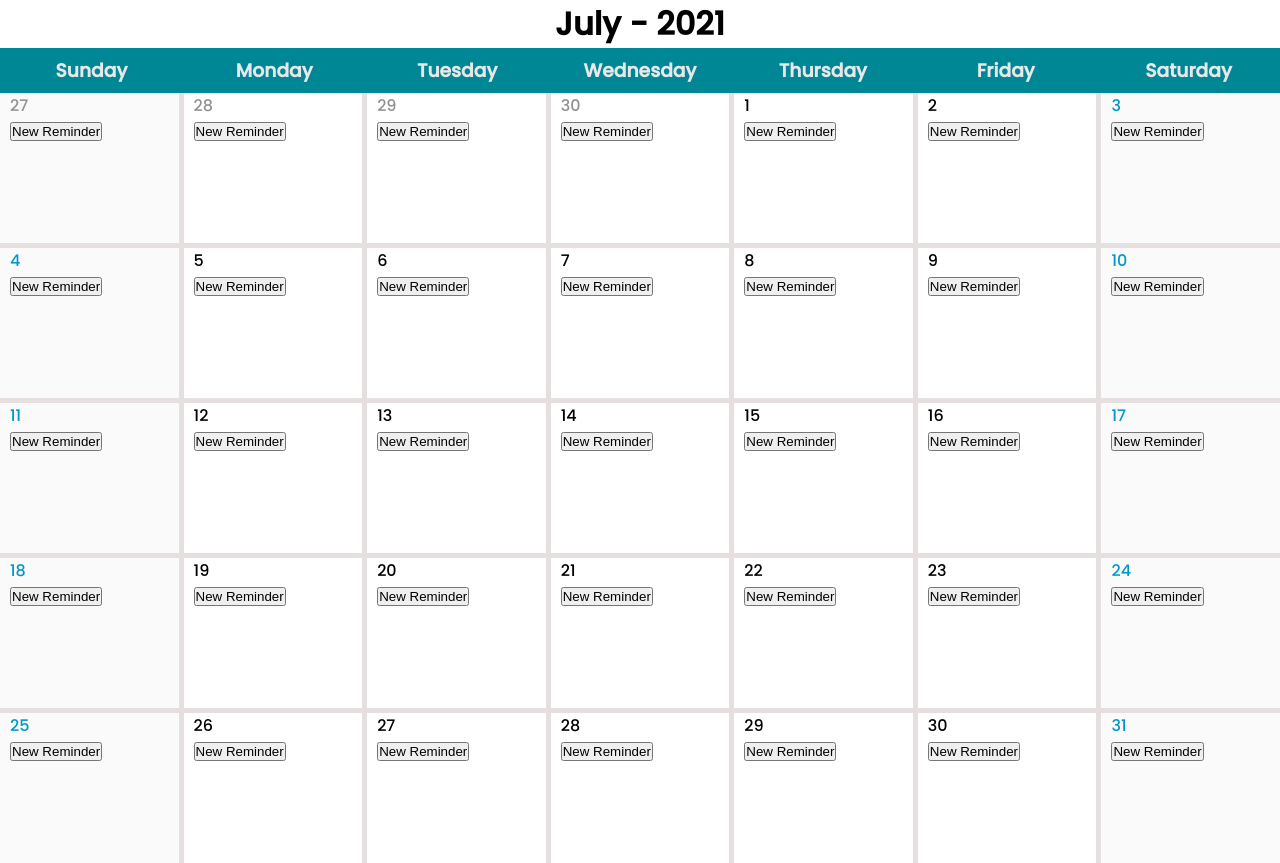
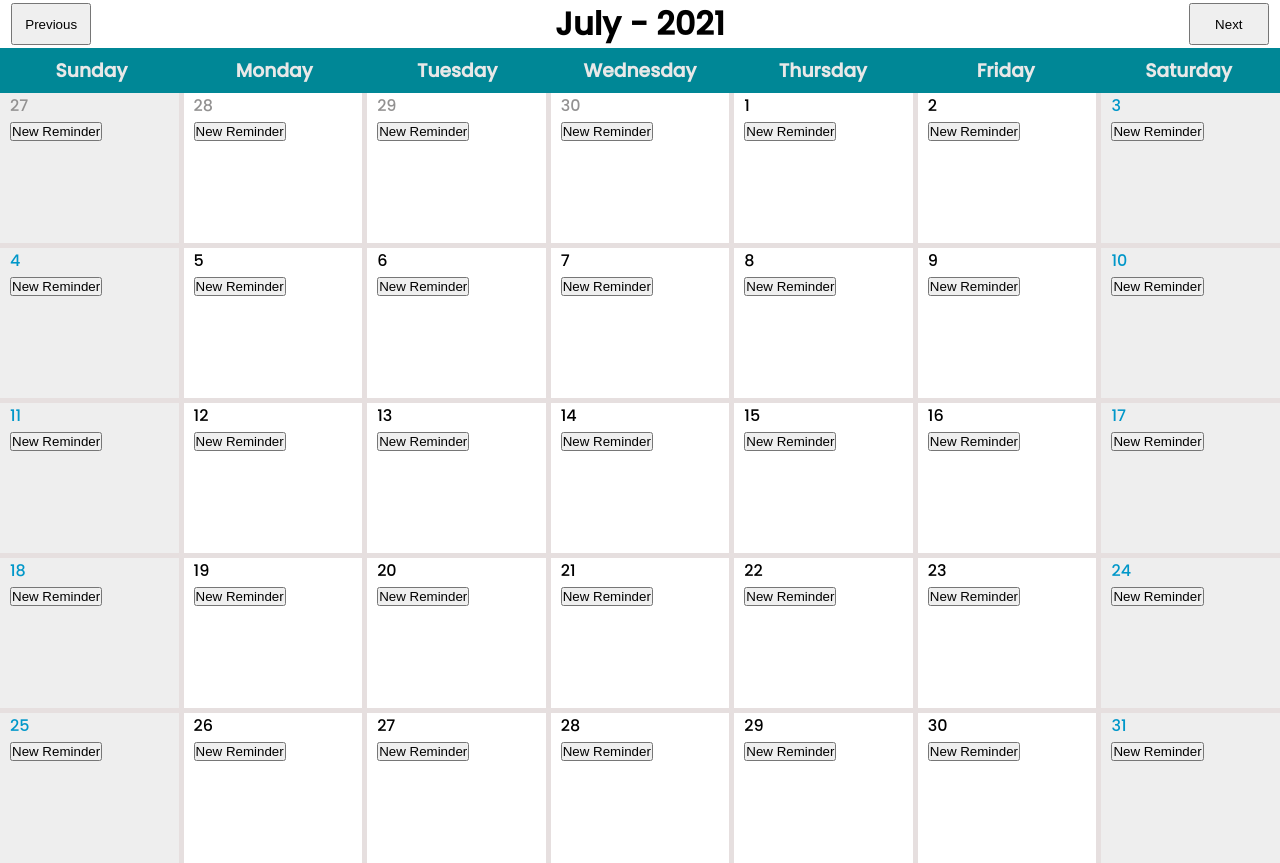
Before and after one commit to pabloecardona/calendar-app, a React (Create React App) app: page / in a window 1280 px wide. Built offline with nearby package versions, Linux system fonts and the light colour scheme.

Commit message:
Styles changed

```diff
--- a/src/App.js
+++ b/src/App.js
@@ -1,5 +1,5 @@
 import './styles.css'
-import React from 'react'
+import React, { useState, useEffect } from 'react'
 import { DateTime } from 'luxon'
 import AppHeader from './components/AppHeader'
 import WeekDaysHeader from './components/WeekDaysHeader'
@@ -7,12 +7,19 @@ import DaysGrid from './components/DaysGrid'
 
 function App() {
   //const date = DateTime.now().plus({months: 1})
-  const date = DateTime.now()
+  const [date, setDate] = useState(DateTime.now())
+
+  const handleMonthChange = (change) => {
+    setDate(prevDate => prevDate.plus({months: change}))
+  }
+
+  //const date = DateTime.now()
   return (
     <div className="App">
-     <AppHeader month={date.toFormat("LLLL '-' yyyy")}/>
-     <WeekDaysHeader />
-     <DaysGrid date={date}/>
+
+      <AppHeader month={date.toFormat("LLLL '-' yyyy")} handleMonthChange={handleMonthChange}/>
+      <WeekDaysHeader />
+      <DaysGrid date={date}/>
     </div>
   );
 }
--- a/src/components/AppHeader.js
+++ b/src/components/AppHeader.js
@@ -1,7 +1,10 @@
-const AppHeader = ({month}) => {
+const AppHeader = ({month, handleMonthChange}) => {
   return(
     <div className='appHeader'>
+      <button className='btn-prev' onClick={() => handleMonthChange(-1)}>Previous</button>
       <h1>{month}</h1>
+      <button className='btn-next' onClick={() => handleMonthChange(1)}>Next</button>
+
     </div>
   )
 }
--- a/src/components/ReminderForm.js
+++ b/src/components/ReminderForm.js
@@ -1,4 +1,4 @@
-import { useState, useEffect } from "react"
+import { useState, useEffect } from 'react'
 
 const ReminderForm = ({handleSetReminder, reminderToEdit}) => {
   const [content, setContent] = useState('')
@@ -57,7 +57,7 @@ const ReminderForm = ({handleSetReminder, reminderToEdit}) => {
   }
 
   return (
-    <form onSubmit={handleSubmit}>
+    <form className='reminderForm' onSubmit={handleSubmit}>
       <textarea
         className="content"
         placeholder="Reminder"
--- a/src/styles.css
+++ b/src/styles.css
@@ -6,6 +6,17 @@
 .App {
   text-align: center;
   font-family: "Poppins", sans-serif;
+}
+
+.appHeader {
+  display: flex;
+  justify-content: space-between;
+}
+
+.btn-prev, .btn-next {
+  margin: 0.2rem 0.7rem;
+  padding: 0.2rem;
+  min-width: 5rem;
 }
 
 .weekDaysHeader {
@@ -40,8 +51,17 @@
 }
 
 .day--weekend {
-  background-color: rgb(250, 250, 250);
+  background-color: rgb(238, 238, 238);
   color: rgb(0, 151, 201)
+}
+
+.reminderForm {
+  font-family: "Poppins", sans-serif;
+  padding-top: 0.25rem;
+}
+
+.reminderForm textarea, .reminderForm input{
+  font-family: "Poppins", sans-serif;
 }
 
 .remindersList {
```
